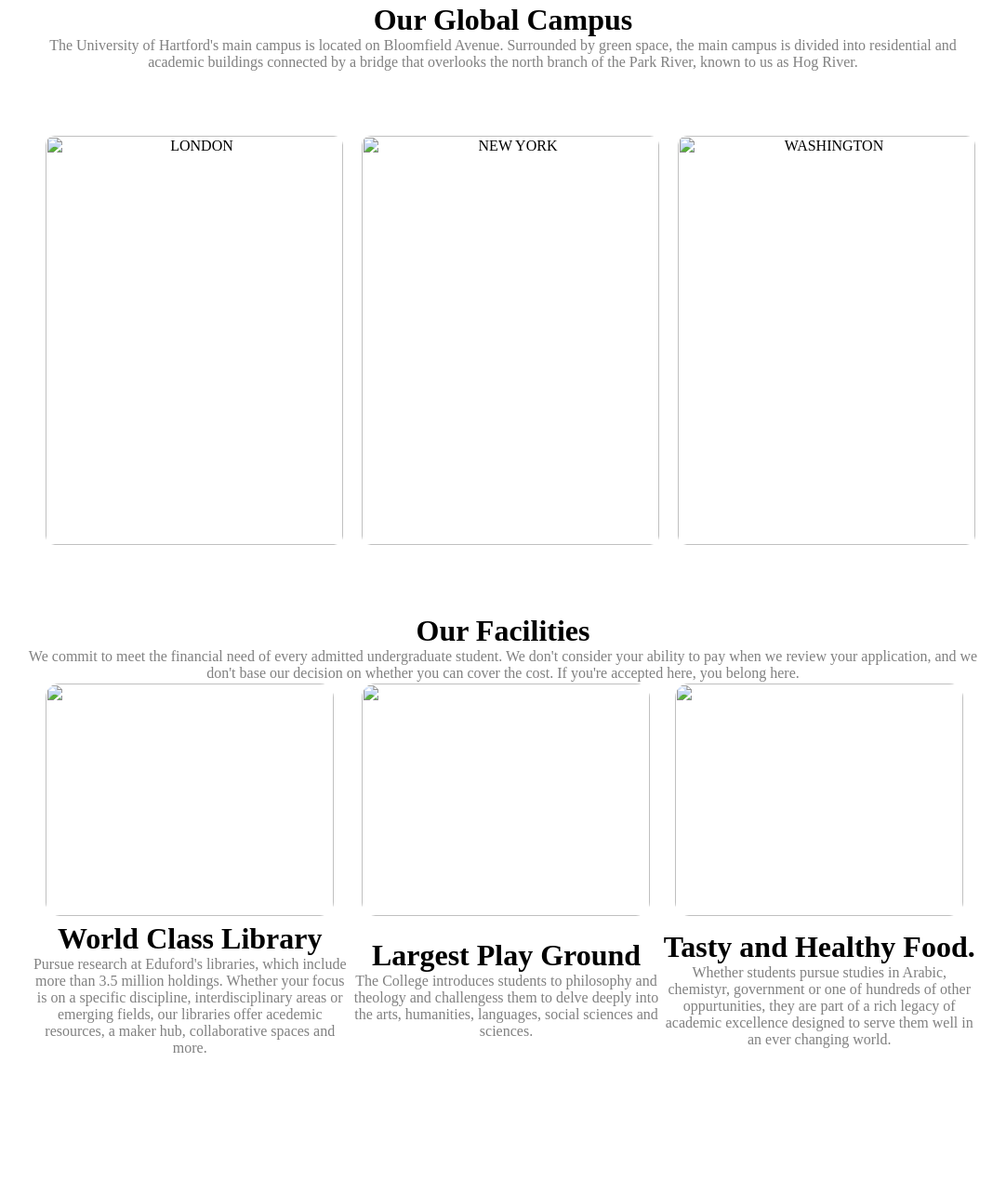
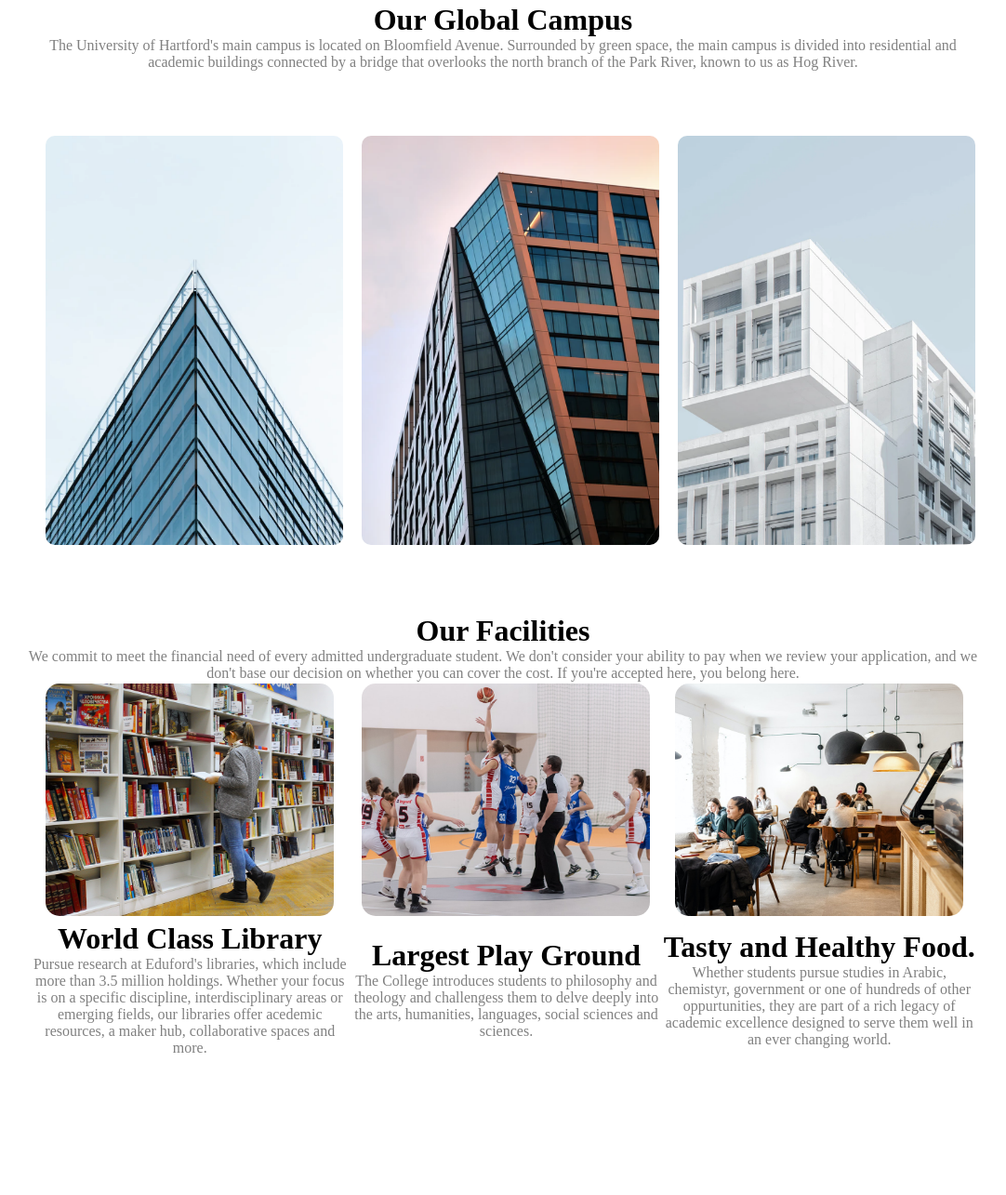
Before and after one commit to AryaAppaji/eduford, a plain HTML site: page index.html in a window 1280 px wide. Shown: the part 1412-2697 px from the top of the page at 93% size, without its empty margins (99-1181 px from the left). Drawn offline with Linux system fonts and the light colour scheme.

Commit message:
Update index.html

```diff
--- a/index.html
+++ b/index.html
@@ -7,7 +7,7 @@
 <body align="center">
     <div class="C">
         <div class="A">
-            <img src="eduford_img/logo.png">
+            <img src="logo.png">
             <a href="#">HOME</a>
             <a href="about.html">ABOUT</a>
             <a href="course.html">COURSE</a>
@@ -57,11 +57,11 @@
 
         <table>
             <tr>
-                <td><img src="eduford_img/london.png" title="LONDON"></td>
+                <td><img src="london.png" title="LONDON"></td>
 
-                <td><img src="eduford_img/newyork.png" title="NEW YORK"></td>
+                <td><img src="newyork.png" title="NEW YORK"></td>
 
-                <td><img src="eduford_img/washington.png" title="WASHINGTON"></td>
+                <td><img src="washington.png" title="WASHINGTON"></td>
             </tr>
         </table>
     </div>
@@ -71,9 +71,9 @@
         <p>We commit to meet the financial need of every admitted undergraduate student. We don't consider your ability to pay when we review your application, and we don't base our decision on whether you can cover the cost. If you're accepted here, you belong here.</p>
         <table>
             <tr>
-                <td><img src="eduford_img/library.png"></td>
-                <td><img src="eduford_img/basketball.png"></td>
-                <td><img src="eduford_img/cafeteria.png"></td>
+                <td><img src="library.png"></td>
+                <td><img src="basketball.png"></td>
+                <td><img src="cafeteria.png"></td>
             </tr>
             <tr>
                 <td>
```
